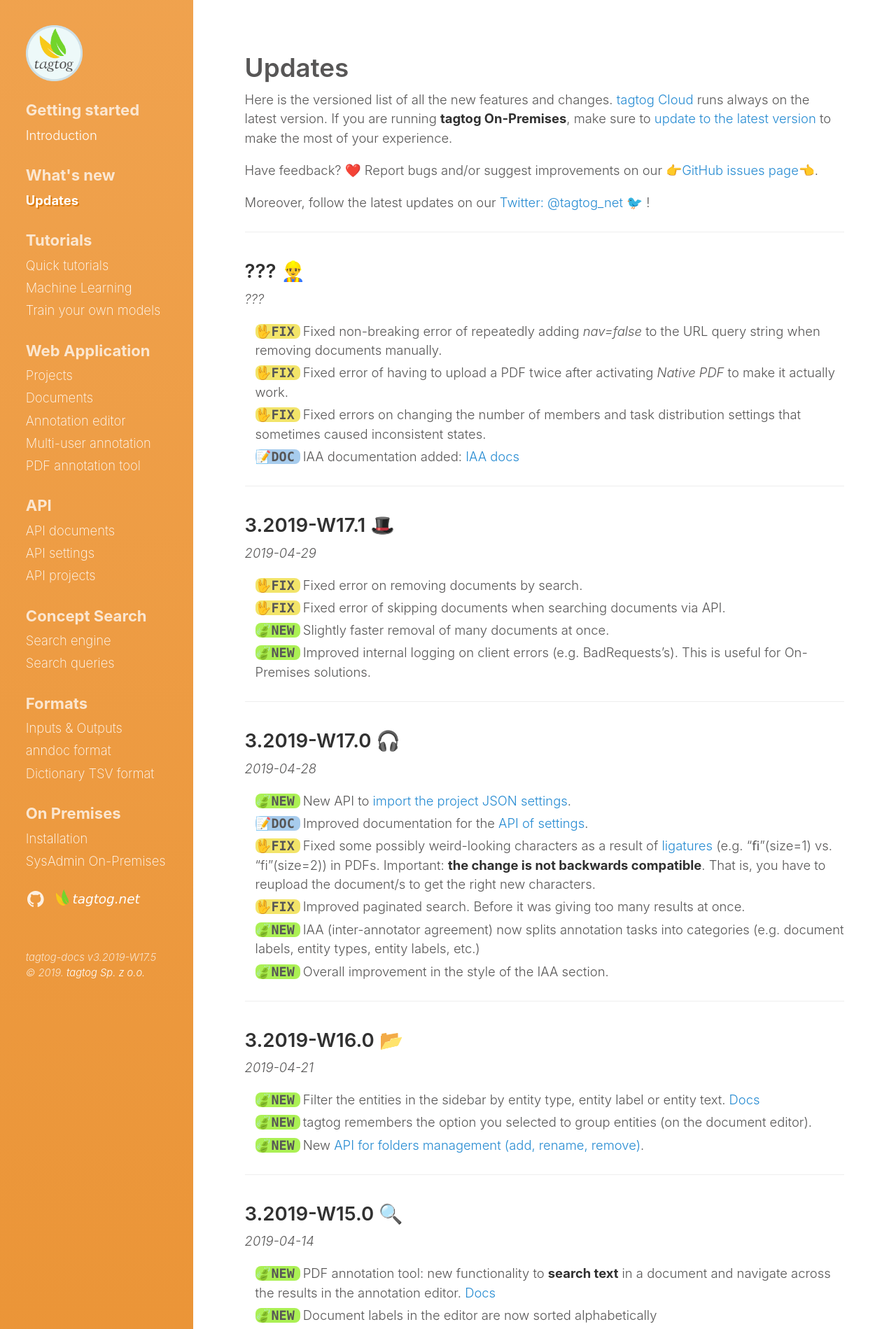
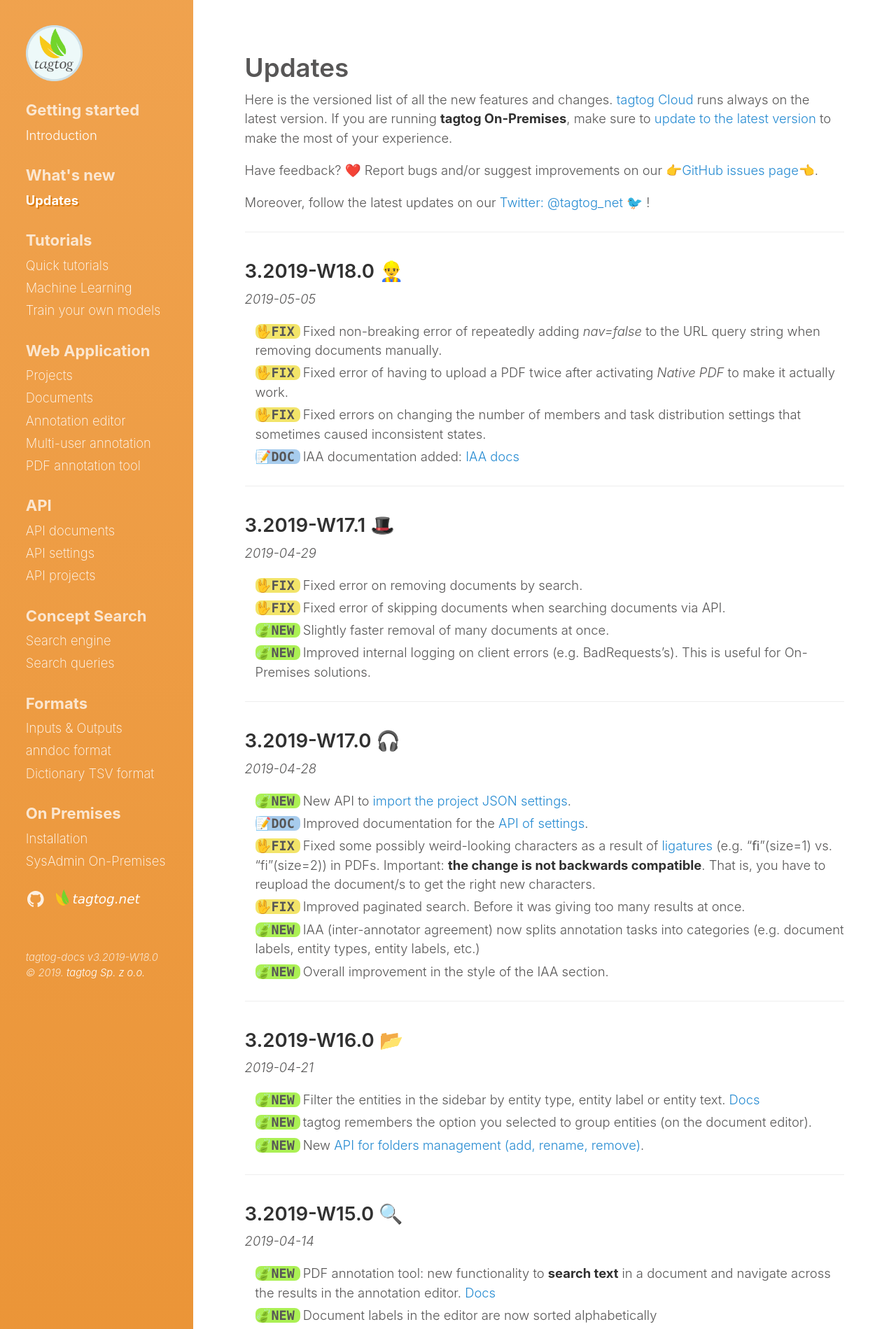
Before and after one commit to tagtogorg/tagtog-doc, a Jekyll site: the page built from updates.md, in a window 1280 px wide. Shown: the top 1899 px of the page at 70% size. Built offline with Jekyll 4.4.1, drawn with Linux system fonts in a browser that asks for light colours; nearby versions of some CDN libraries; emoji names are drawn with the system emoji font.

Commit message:
Bump version: 3.2019-W18.0 👷‍♂️

```diff
--- a/_config.yml
+++ b/_config.yml
@@ -68,7 +68,7 @@ plugins:
   - jemoji
 
 # Custom vars
-version: 3.2019-W17.5
+version: 3.2019-W18.0
 sidebar_home_link: true
 search_page: false
 # sidebar_blog_link:  '/blog'   # By default, your home page is your blog
--- a/updates.md
+++ b/updates.md
@@ -14,8 +14,8 @@ Moreover, follow the latest updates on our [Twitter: @tagtog_net 🐦](https://t
 
 ---
 
-## ??? 👷‍♂️
-_???_
+## 3.2019-W18.0 👷‍♂️
+_2019-05-05_
 
 <ul class="updates">
   <li class="fix"><span markdown="1">Fixed non-breaking error of repeatedly adding _nav=false_ to the URL query string when removing documents manually.</span></li>
```
Also changed, not shown: 1 other file.
